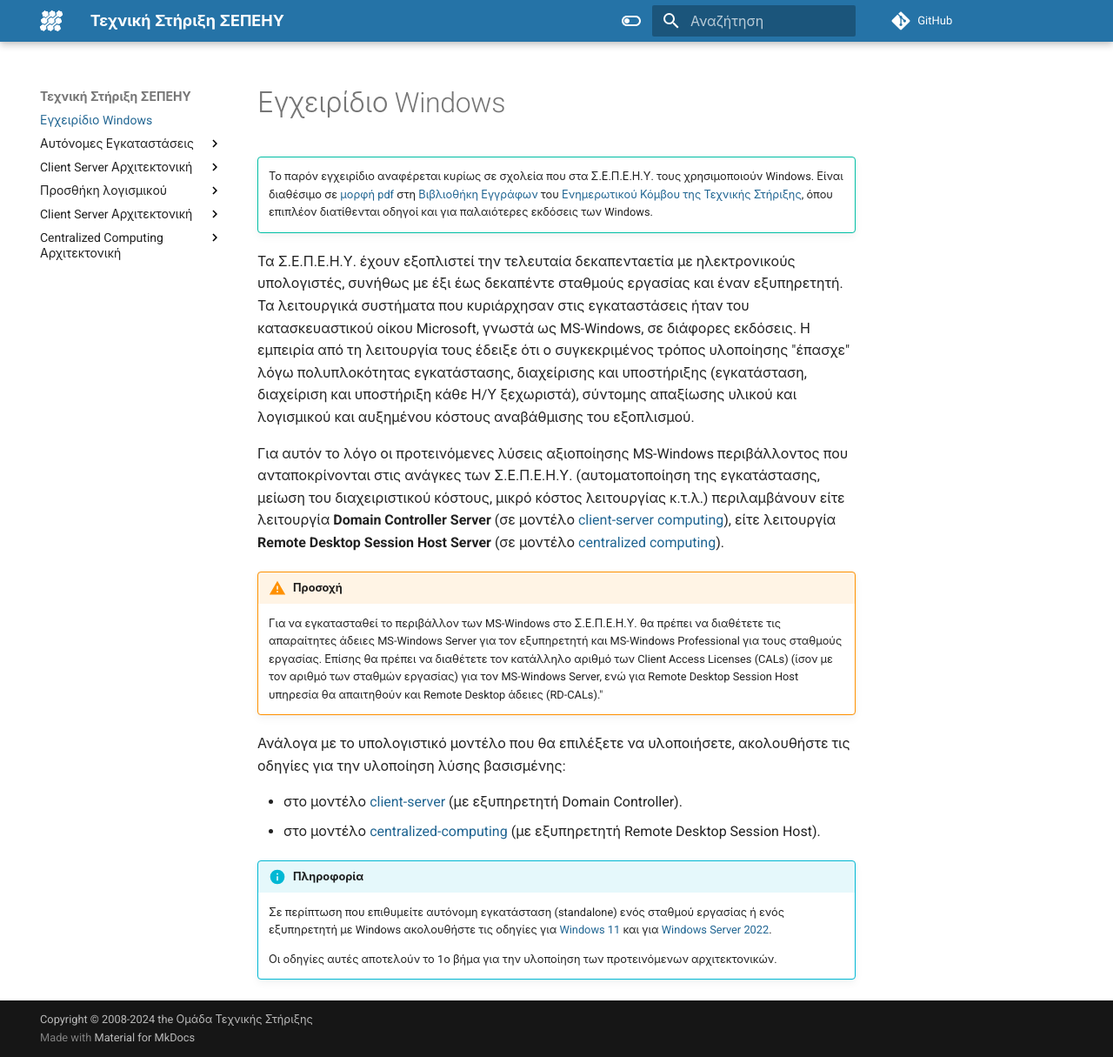
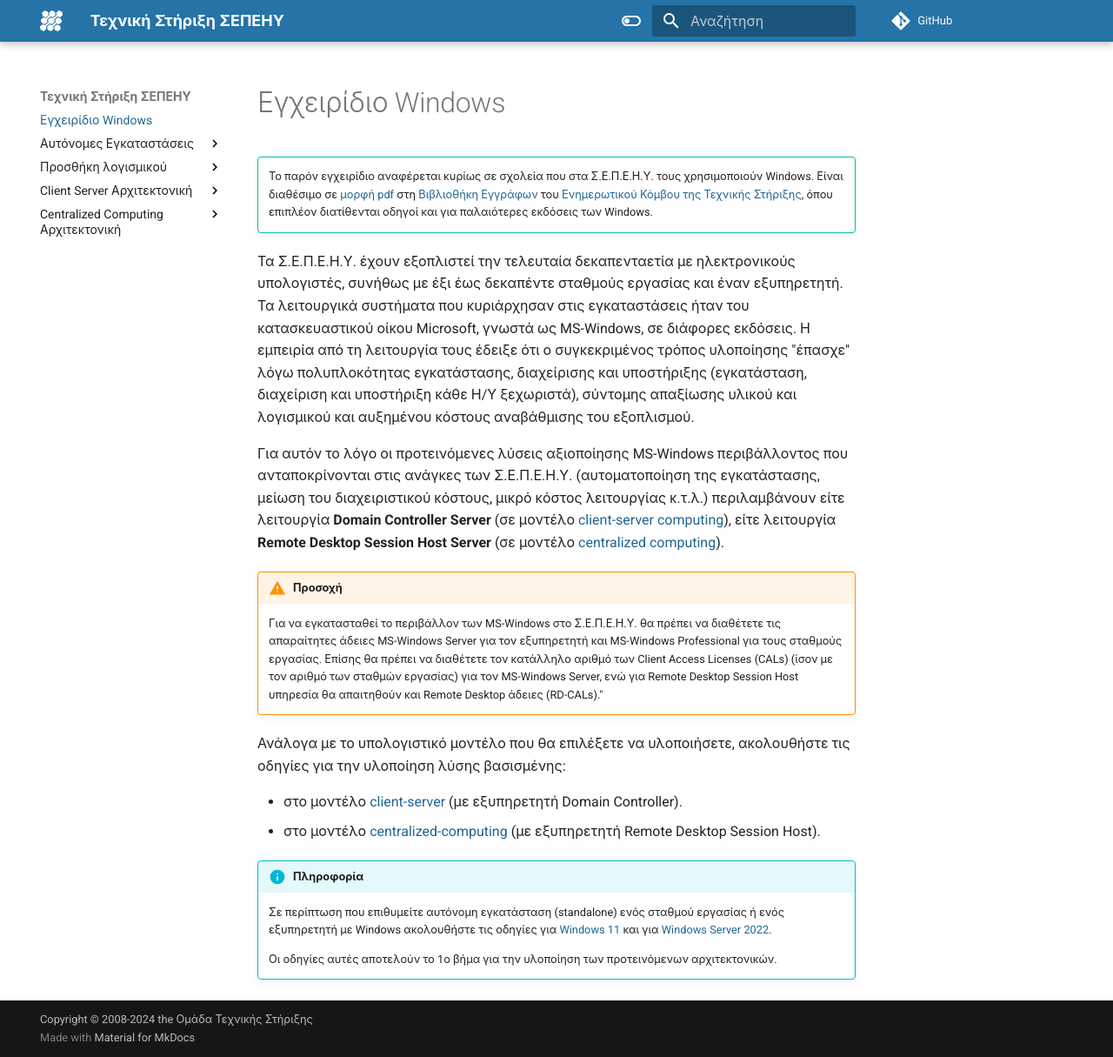
Before and after one commit to pe86/windows, an MkDocs documentation site: the page built from docs/index.md, in a window 1280 px wide and 1215 px high. Shown: the whole window at 87% size. Built offline with MkDocs 1.6.1 and Material for MkDocs 9.7.7, drawn with Linux system fonts in a browser that asks for light colours; comment, search, counter and statistics services are not loaded.

Commit message:
end of testing mkdocs.yml

```diff
--- a/mkdocs.yml
+++ b/mkdocs.yml
@@ -83,8 +83,6 @@
           - server/software.md
           - server/peripherals.md
           - server/create-users.md
-  - Client Server Αρχιτεκτονική:
-    - clientserver/index.md
   - Προσθήκη λογισμικού:
     - software/index.md
     - software/7zip.md
```
